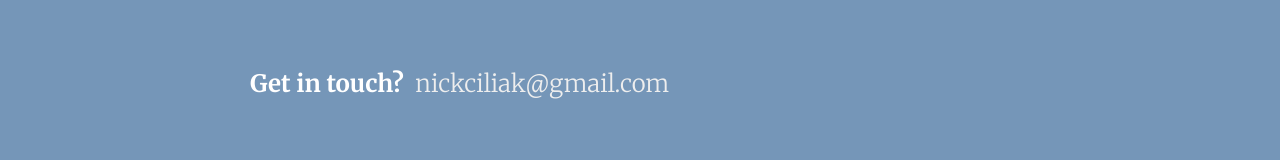
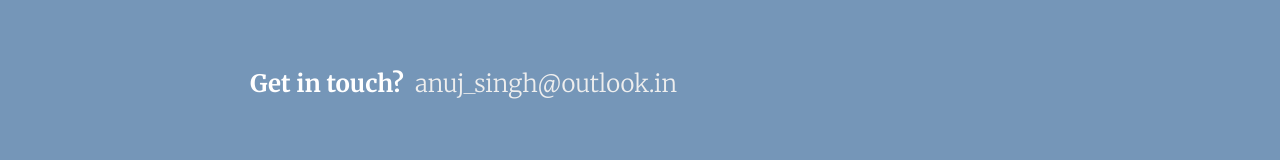
Before and after one commit to anujsinghwd/react-github-resume, a React (Create React App) app: page / in a window 1280 px wide. Shown: the part 596-756 px from the top of the page. Built offline with nearby package versions, Linux system fonts and the light colour scheme.

Commit message:
email update

```diff
--- a/src/App.js
+++ b/src/App.js
@@ -107,7 +107,7 @@ class App extends Component {
         <footer>
         <div className="container">
           <h3>Get in touch?&nbsp;&nbsp;</h3>
-          <h4>nickciliak@gmail.com</h4>
+          <h4>anuj_singh@outlook.in</h4>
         </div>
         </footer>
       </div>
```
Also changed, not shown: 1 other file (tests, documents, lock files or other folders).
